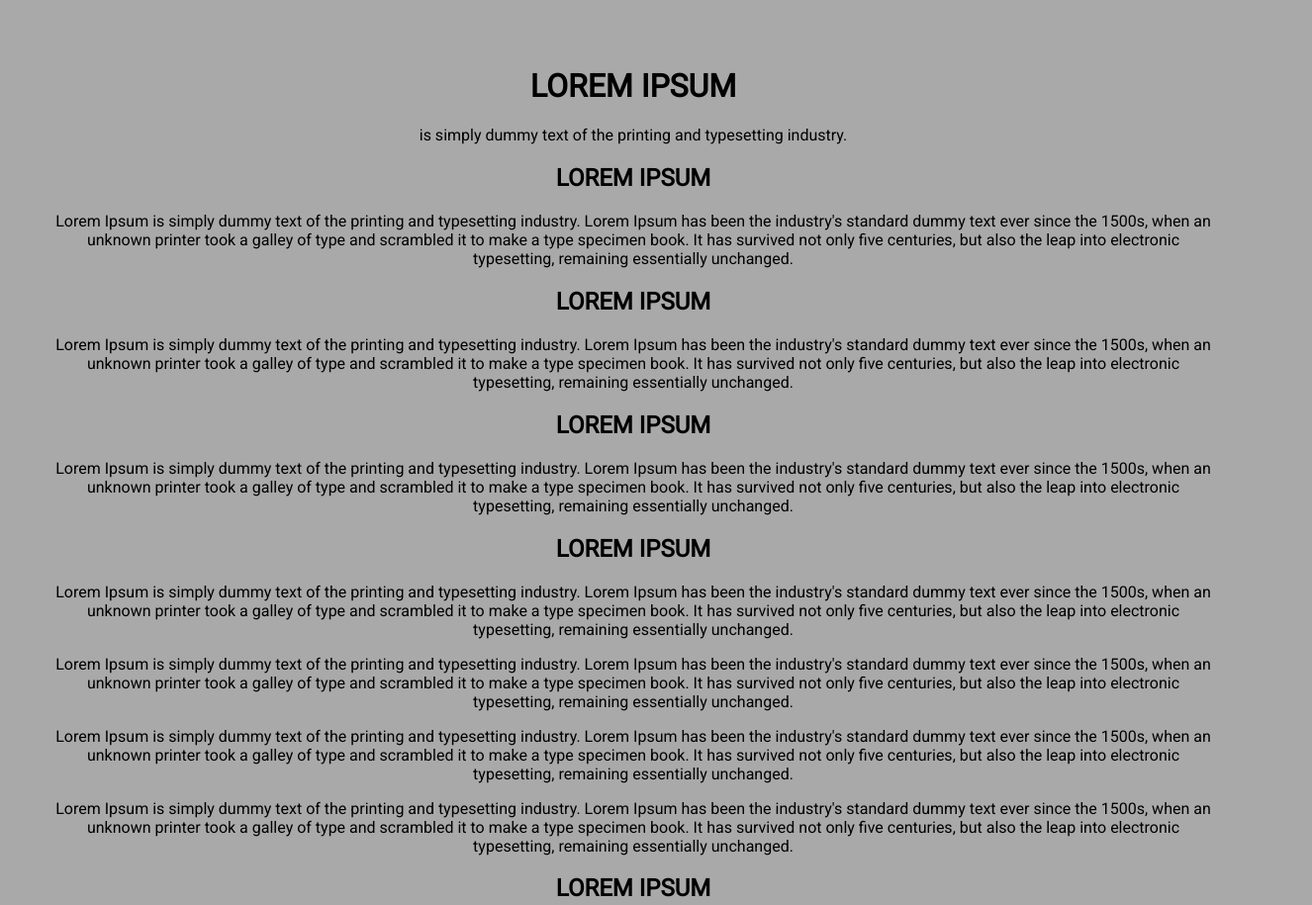
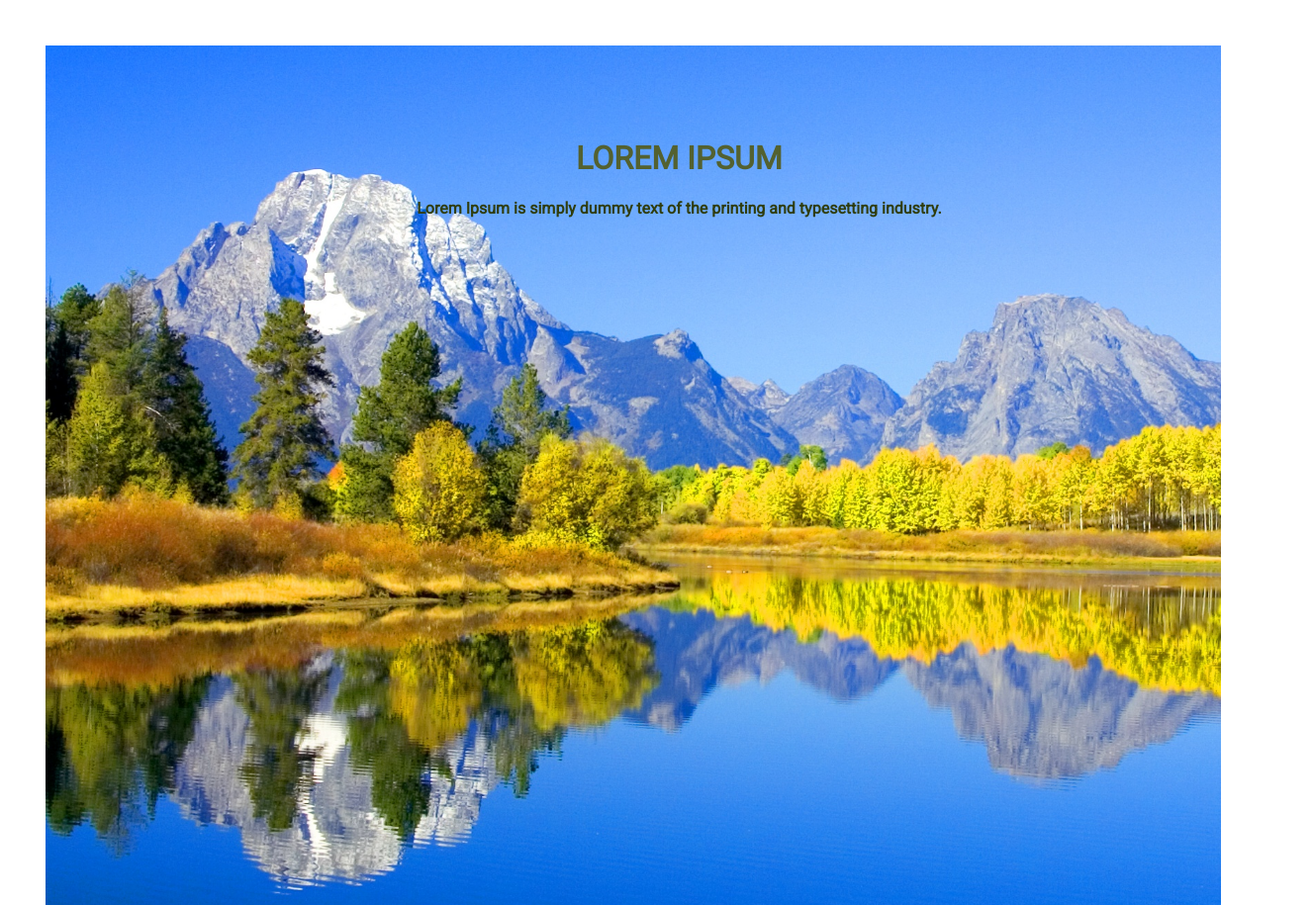
Before and after one commit to fabiojr687/dot_challenge, a plain HTML site: page index.html in a window 1280 px wide. Shown: the top 915 px of the page at 99% size, 1326 px wide, since content can reach past the window. Drawn offline with Linux system fonts and the light colour scheme.

Commit message:
main section css implementation, photo added

```diff
--- a/index.css
+++ b/index.css
@@ -1,10 +1,34 @@
+/* Photo by <a href="/photographer/azjack2008-61100">Jack Sanders</a> from <a href="https://freeimages.com/">FreeImages</a> */
+
 body {
     padding: 3%;
-    background-color: darkgray;
     text-align: center;
     font-family: 'Roboto', sans-serif;
+    color: #ffffff;
+
 }
 
 .uppercase {
     text-transform: uppercase;
 }
+
+/* main section */
+.main-section-title {
+    color: #536130;
+}
+
+.main-section-subtitle {
+    color: #2F3D0D;
+    font-weight: 800;
+}
+
+.main-section-image {
+    width: 100%;
+}
+
+.main-section-titles {
+    width: 100%;
+    position: absolute;
+    top: 15%;
+    text-align: center;
+}
--- a/index.html
+++ b/index.html
@@ -11,9 +11,13 @@
 </head>
 
 <body>
-    <div>
-        <h1 class="uppercase">Lorem Ipsum</h1>
-        <p>is simply dummy text of the printing and typesetting industry.</p>
+    <div class="main-section">
+        <img class="main-section-image" src="src\images\photo.jpg" />
+        <div class="main-section-titles">
+            <h1 class="uppercase main-section-title">Lorem Ipsum</h1>
+            <p class="main-section-subtitle">Lorem Ipsum is simply dummy text of the printing and typesetting industry.
+            </p>
+        </div>
     </div>
     <div>
         <h2 class="uppercase">Lorem Ipsum</h2>
```
Also changed, not shown: src/images/photo.jpg (added).
